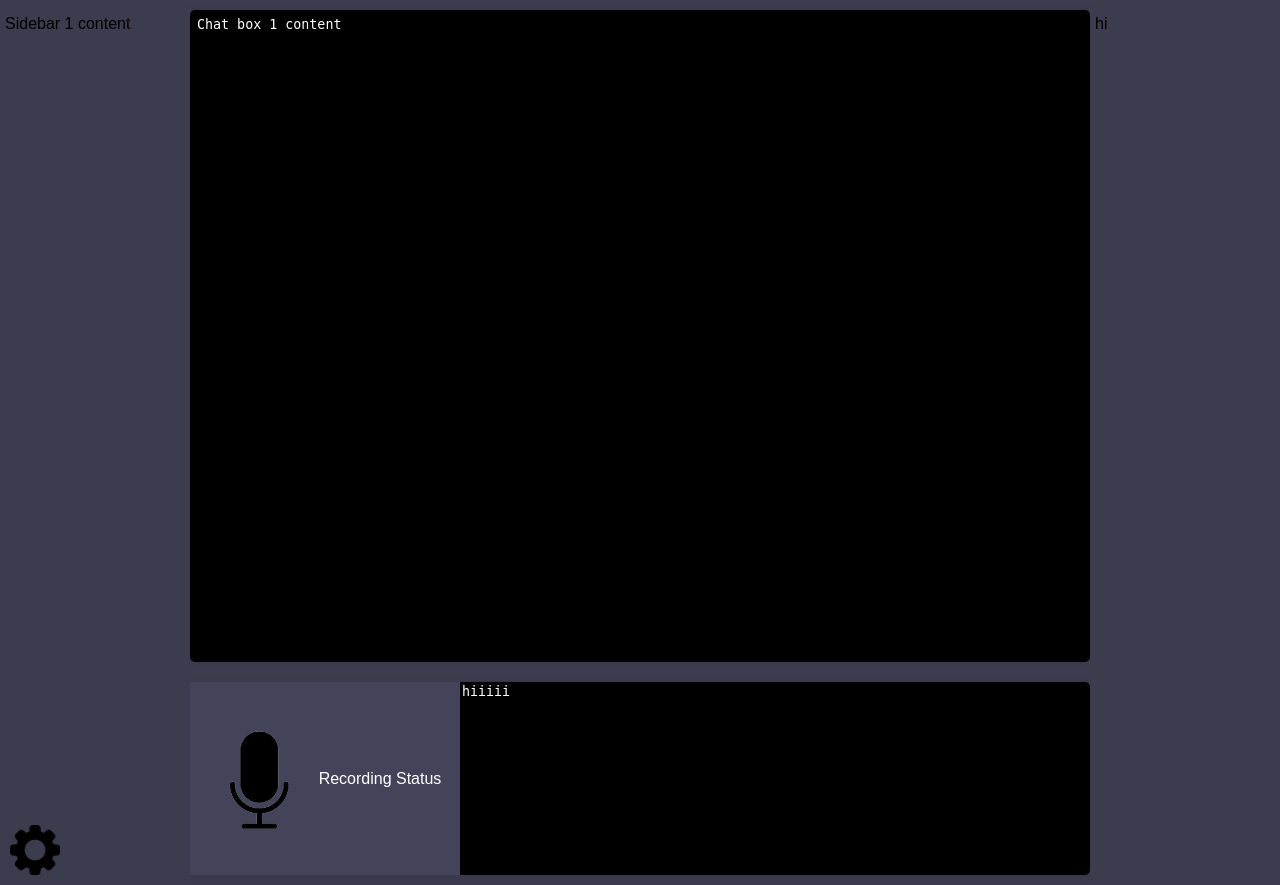
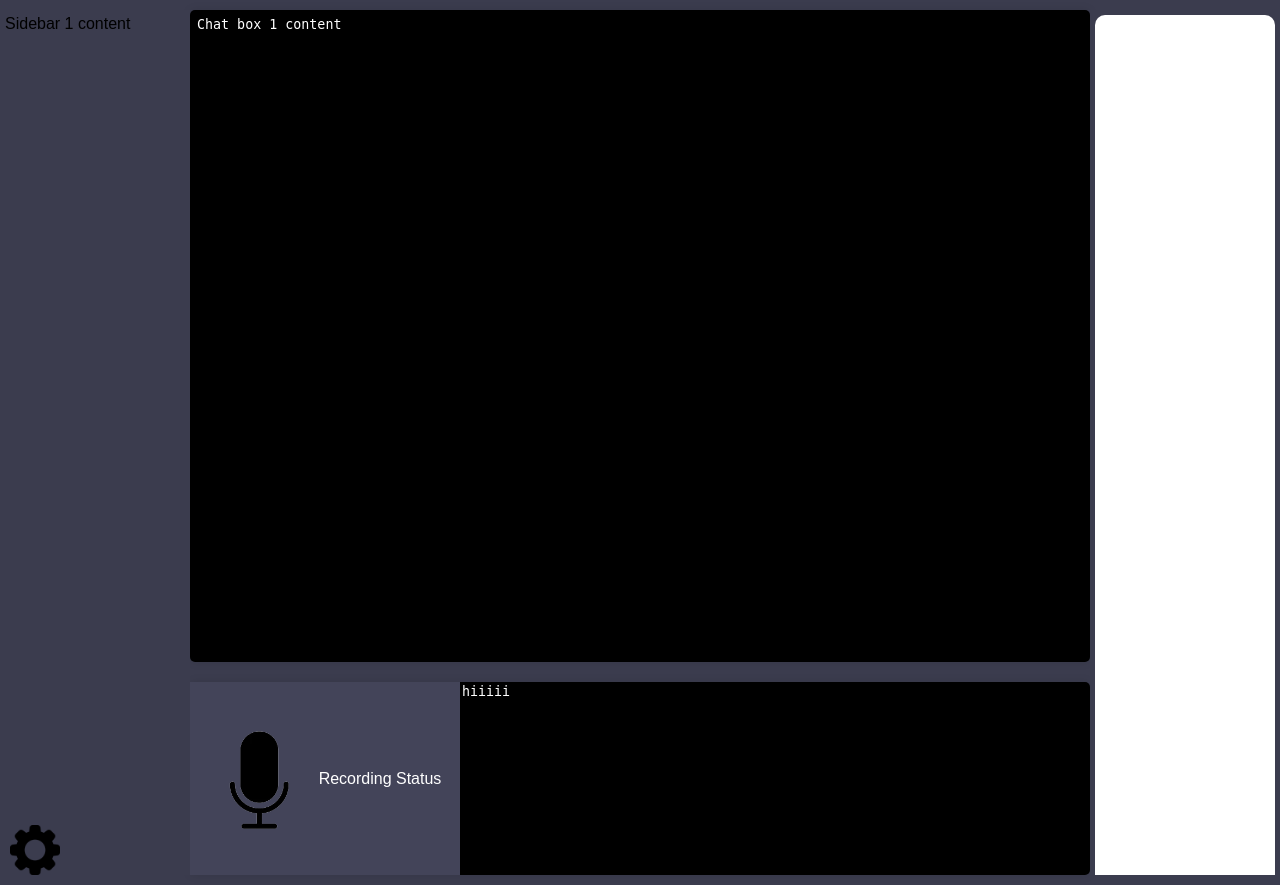
Before and after one commit to darius-munteanu/language-app, a Django app: page /chat/main in a window 1280 px wide. Run offline with Django 4.2, Linux system fonts and the light colour scheme.

Commit message:
white box added for the vocab list, through css. i need to remove the bulletpoints tho

```diff
--- a/chat/templates/new_index.html
+++ b/chat/templates/new_index.html
@@ -132,10 +132,26 @@
       }
 
 
+      #vocabulary {
+        background-color: #ffffff; /* White background color */
+        border-radius: 10px; /* Rounded corners */
+        padding: 20px; /* Add padding for spacing inside the box */
+        height: 100%; /* Make the vocabulary div fill the sidebar */
+        text-align: center; /* Center align text within the div */
       }
+      #vocabulary ul {
+        list-style: none; /* Remove default list style */
+        padding: 0; /* Remove default padding */
+     }
+
+     #vocabulary ul li {
+        padding: 0; /* Remove any default padding for list items */
+     }
+
       #status.glow {
         box-shadow: 0 0 5px 2px #e74c3c inset; /* Add a subtle glow using a box-shadow */
     }
+
     </style>
 </head>
 <body>
@@ -181,7 +197,9 @@
 </div>
 
 <div class="sidebar">
-    <div id = "vocabulary">hi</div>
+    <div id = "vocabulary">
+
+    </div>
 </div>
 
 
@@ -363,8 +381,6 @@ toggleButton.addEventListener('click', () => {
 
 // Call the function on page load
  window.onload = setSelectedValue;
-
-
 // Get references to the textarea and the div for vocabulary
 const aiChatTextarea = document.getElementById('ai_chat');
 const vocabularyDiv = document.getElementById('vocabulary');
@@ -407,25 +423,24 @@ function getClickedWord(text, cursorPosition) {
 
 // Function to add a word to the vocabulary div
 function addWordToVocabulary(word) {
-    // Create a span element to represent the word
-    const wordSpan = document.createElement('span');
-    wordSpan.textContent = word;
+    // Create a list item element to represent the word
+    const wordListItem = document.createElement('li');
+    wordListItem.textContent = word;
 
-    // Append the word span to the vocabulary div
-    vocabularyDiv.appendChild(wordSpan);
+    // Append the word list item to the vocabulary div
+    vocabularyDiv.appendChild(wordListItem);
 
-    // Add a space after the word for better readability
-    vocabularyDiv.appendChild(document.createTextNode(' '));
+    // Check if vocabulary div exceeds its height and add scrollbar if necessary
+    if (vocabularyDiv.scrollHeight > vocabularyDiv.clientHeight) {
+        vocabularyDiv.style.overflowY = 'scroll';
+    }
 
-    // Add click event listener to the word span for removal
-    wordSpan.addEventListener('click', function() {
-        // Remove the clicked word span
-        vocabularyDiv.removeChild(wordSpan);
-        // Remove the space after the word
-        vocabularyDiv.removeChild(document.createTextNode(' '));
+    // Add click event listener to the word list item for removal
+    wordListItem.addEventListener('click', function() {
+        // Remove the clicked word list item
+        vocabularyDiv.removeChild(wordListItem);
     });
 }
-
 
 
 
```
Also changed, not shown: db.sqlite3.
